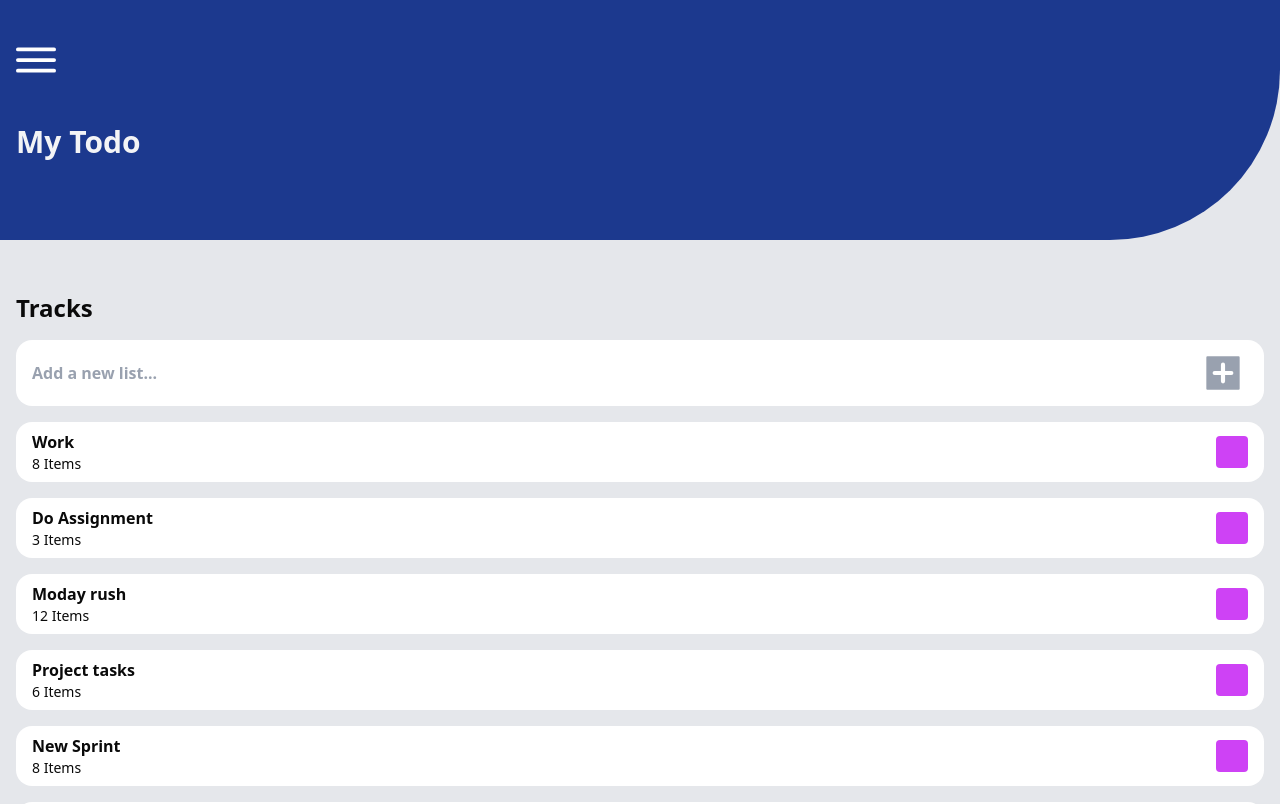
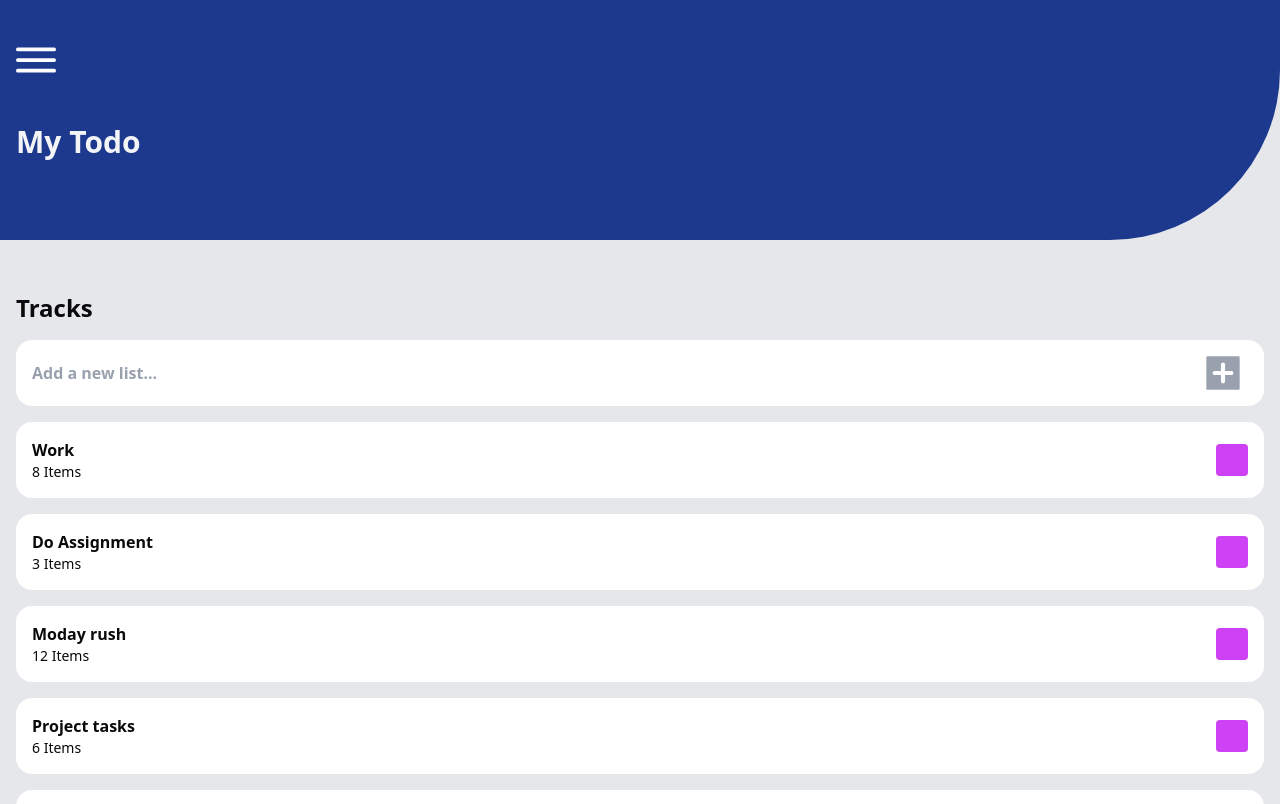
Before and after one commit to ezekiel342007/MyTodo, a Next.js app: page / in a window 1280 px wide. Shown: the top 804 px of the page. Built offline with nearby package versions, Linux system fonts and the light colour scheme.

Commit message:
created new track page

```diff
--- a/src/app/page.tsx
+++ b/src/app/page.tsx
@@ -1,10 +1,16 @@
+"use client";
+
 import TrackSlot from "@/components/molecules/track-slot";
 import PajamasHamburger from "@/components/icons/pajamas-hamburger";
 import { Tracks } from "@/lib/dummy";
+import { useState } from "react";
 import Link from "next/link";
 import IconParkOutlineAdd from "@/components/icons/icon-park-outline-add";
+import NewTrack from "@/components/atoms/new_track";
 
 export default function Home() {
+  const [newTrackOpen, setNewTrackOpen] = useState<boolean>(false);
+
   return (
     <div className="bg-gray-200 h-full flex flex-col gap-6">
       <div>
@@ -20,8 +26,8 @@ export default function Home() {
       <div className="mt-3 p-4">
         <h2 className="text-2xl font-semibold">Tracks</h2>
 
-        <Link href={"tracks/new_track"}>
-          <div className="bg-white flex mt-4 flex-row justify-between rounded-2xl px-4 p-2">
+        <button className="w-full" onClick={() => { setNewTrackOpen(!newTrackOpen) }}>
+          <div className="bg-white mt-4 rounded-2xl flex flex-row justify-between px-4 p-2">
             <div className="flex flex-col justify-center">
               <h2 className="font-semibold text-gray-400">Add a new list...</h2>
             </div>
@@ -30,7 +36,14 @@ export default function Home() {
               <IconParkOutlineAdd size={50} color="#99a1af" />
             </div>
           </div>
-        </Link>
+        </button>
+
+        {
+          (newTrackOpen) ?
+            <NewTrack setOpen={setNewTrackOpen} />
+            : <div></div>
+        }
+
 
         <div className="mt-4 flex flex-col gap-4">
           {
--- a/src/app/tracks/[trackId]/page.tsx
+++ b/src/app/tracks/[trackId]/page.tsx
@@ -3,9 +3,11 @@ import PajamasHamburger from "@/components/icons/pajamas-hamburger";
 import { Todo } from "@/lib/dummy";
 import Link from "next/link";
 
-export default function Page() {
+export default function Page({ params }: { params: { trackId: string } }) {
+  const trackId = params.trackId;
+
   return (
-    <div className="bg-gray-200">
+    <div className="bg-gray-200 h-[100%]">
       <div className="bg-blue-900 flex flex-col gap-6 pt-10 h-60 text-gray-100 rounded-br-[170px] p-4 max-w-full">
         <div>
           <PajamasHamburger color="#fff" size={40} />
@@ -16,7 +18,7 @@ export default function Page() {
         </div>
       </div>
       <div className="mt-5 p-4">
-        <Link href="/new_task">
+        <Link href={`${trackId}/new_task`}>
           <TodoSlot addItem={true} important={false} title="" date="" category="" />
         </Link>
 
@@ -26,6 +28,6 @@ export default function Page() {
           })
         }
       </div>
-    </div>
+    </div >
   );
 }
--- /dev/null
+++ b/src/components/atoms/new_track.tsx
@@ -0,0 +1,35 @@
+import { Input } from "@/components/ui/input";
+import { Label } from "../ui/label";
+import { Dispatch, FormEvent, SetStateAction } from "react";
+import { Button } from "../ui/button";
+
+interface NewTrackProps {
+  setOpen: Dispatch<SetStateAction<boolean>>;
+}
+
+
+
+export default function NewTrack({ setOpen }: NewTrackProps) {
+  function submitNewTrack(e: FormEvent) {
+    setOpen(false);
+    e.preventDefault();
+  }
+  return (
+    <>
+      <div
+        onClick={() => setOpen(false)}
+        className="w-[100%] h-full flex justify-center items-center bg-black/50 fixed top-0 right-0"
+      >
+        <form onSubmit={(e) => submitNewTrack(e)} onClick={(e) => e.stopPropagation()}>
+          <div className="m-4 p-4 flex z-10 flex-col bg-white rounded-2xl gap-4">
+            <div>
+              <Label className="mb-2" htmlFor="trackName">Track Name</Label>
+              <Input name="trackName" type="text" />
+            </div>
+            <Button type="submit">Create</Button>
+          </div>
+        </form>
+      </div >
+    </>
+  )
+}
--- a/src/components/molecules/track-slot.tsx
+++ b/src/components/molecules/track-slot.tsx
@@ -8,7 +8,7 @@ interface TrackSlotProps {
 
 export default function TrackSlot({ title, itemCount, color }: TrackSlotProps) {
   return (
-    <div className="bg-white flex flex-row justify-between rounded-2xl px-4 p-2">
+    <div className="bg-white flex flex-row justify-between rounded-2xl p-4">
       <div>
         <h2 className="font-semibold">{title}</h2>
         <p className="text-sm font-light">{itemCount} Items</p>
```
